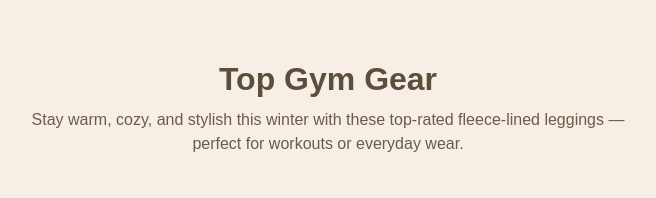
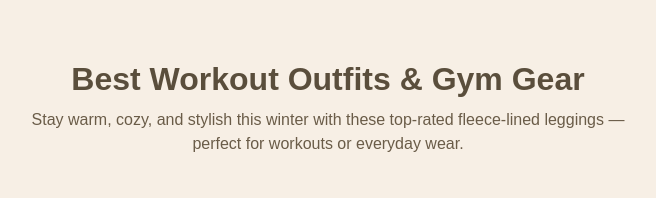
Before and after one commit to gymrecomendations/Top-Gym-Gear-and-Clothing, a plain HTML site: page index.html in a window 1280 px wide. Shown: the top 198 px of the page, without its empty margins (312-968 px from the left). Drawn offline with Linux system fonts and the light colour scheme.

Commit message:
Update index.html

```diff
--- a/index.html
+++ b/index.html
@@ -69,7 +69,7 @@
 </head>
 <body>
   <header>
-    <h1>Top Gym Gear</h1>
+    <h1>Best Workout Outfits & Gym Gear</h1>
     <p>Stay warm, cozy, and stylish this winter with these top-rated fleece-lined leggings — perfect for workouts or everyday wear.</p>
   </header>
 
```
